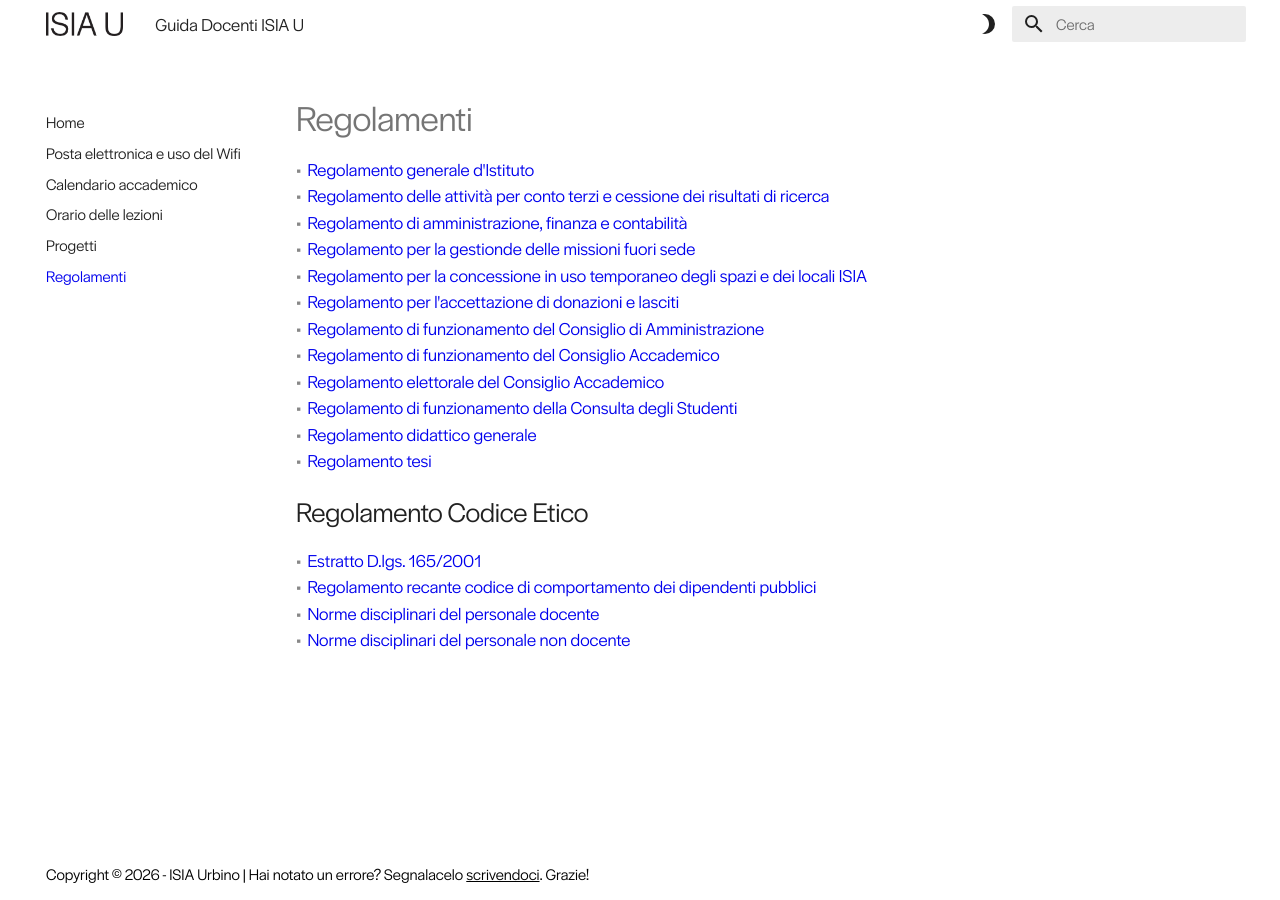
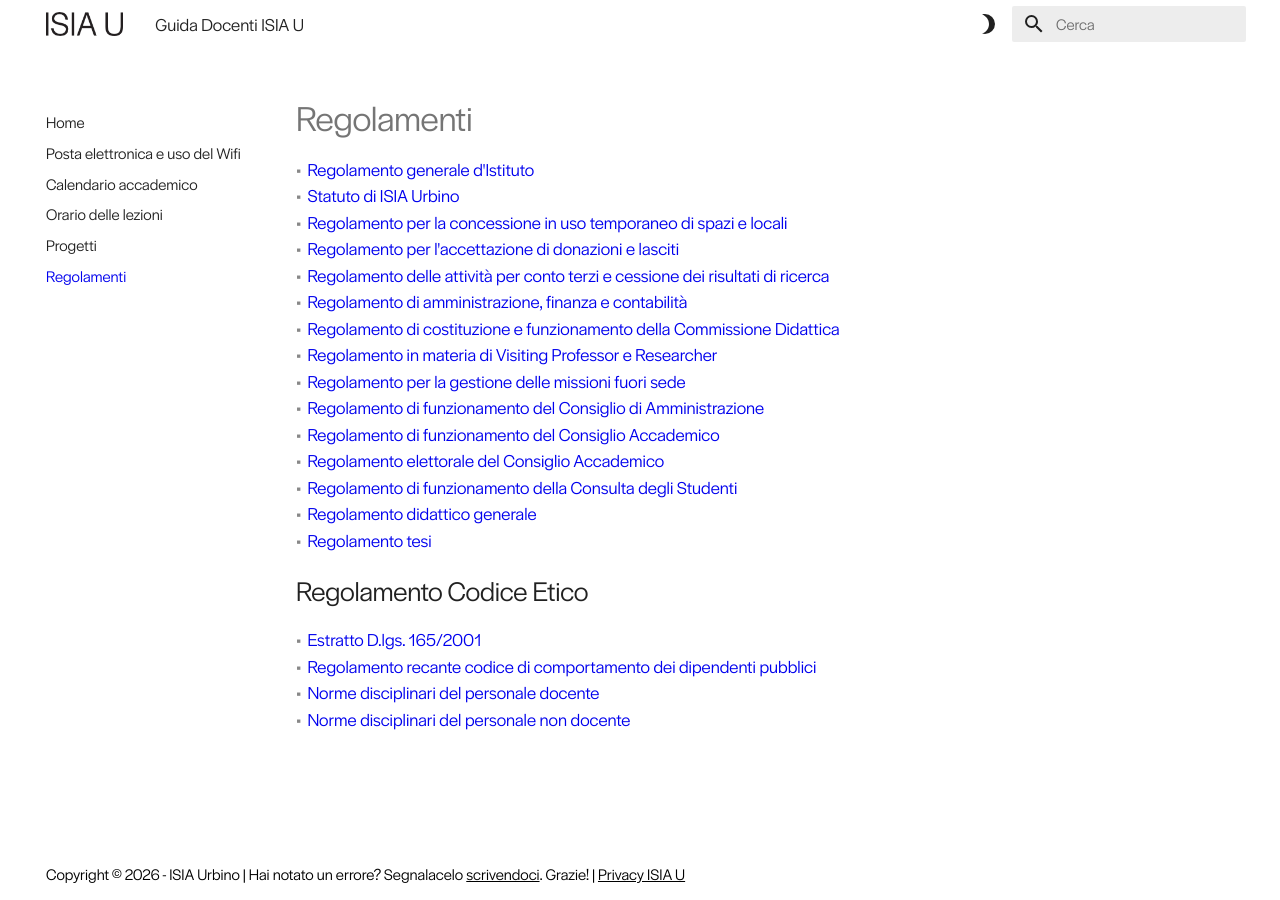
Before and after one commit to ISIA-Urbino/Guida-docenti-ISIAU, an MkDocs documentation site: the page built from docs/regolamenti.md, in a window 1280 px wide. Built offline with MkDocs 1.6.1 and Material for MkDocs 9.7.7, drawn with Linux system fonts in a browser that asks for light colours.

Commit message:
Aggiornamento Regolamenti e aggiunta sito Privacy nel footer

```diff
--- a/docs/regolamenti.md
+++ b/docs/regolamenti.md
@@ -5,11 +5,14 @@ hide:
 # Regolamenti
 
 - [Regolamento generale d'Istituto](assets/regolamenti/regolamento_istituto.pdf){:target="_blank"}
+- [Statuto di ISIA Urbino](assets/regolamenti/ISIAU-Statuto.pdf){:target="_blank"}
+- [Regolamento per la concessione in uso temporaneo di spazi e locali](assets/regolamenti/ISIAU_regolamento_concessione_spazi.pdf){:target="_blank"}
+- [Regolamento per l'accettazione di donazioni e lasciti](assets/regolamenti/ISIAU-Regolamento-accettazione-donazioni-lasciti.pdf){:target="_blank"}
 - [Regolamento delle attività per conto terzi e cessione dei risultati di ricerca](assets/regolamenti/06_ISIA_Urbino_Attivita_Conto_Terzi.pdf){:target="_blank"}
 - [Regolamento di amministrazione, finanza e contabilità](assets/regolamenti/1724919907389_regolamento_di_amministrazionex_finanza_e_contabilitx_-_isia_urbino.pdf){:target="_blank"}
-- [Regolamento per la gestionde delle missioni fuori sede](assets/regolamenti/1724919989054_regolamento_per_le_missioni.pdf){:target="_blank"}
-- [Regolamento per la concessione in uso temporaneo degli spazi e dei locali ISIA](assets/regolamenti/1724920035472_regolamento_spazi_i.s.i.a..pdf){:target="_blank"}
-- [Regolamento per l'accettazione di donazioni e lasciti](assets/regolamenti/1724920094610_regolamento_donazioni_e_lasciti.pdf){:target="_blank"}
+- [Regolamento di costituzione e funzionamento della Commissione Didattica](assets/regolamenti/ISIAU-Regolamento-Commissione-Didattica.pdf){:target="_blank"}
+- [Regolamento in materia di Visiting Professor e Researcher](assets/regolamenti/ISIAU-Regolamento-Visiting-Professor-Researcher.pdf){:target="_blank"}
+- [Regolamento per la gestione delle missioni fuori sede](assets/regolamenti/ISIAU-Regomento-Missioni-fuori-sede.pdf){:target="_blank"}
 - [Regolamento di funzionamento del Consiglio di Amministrazione](assets/regolamenti/1724920736427_regolamento_di_funzionamento_del_consiglio_di_amministrazione_-_i.s.i.a._urbino.pdf){:target="_blank"}
 - [Regolamento di funzionamento del Consiglio Accademico](assets/regolamenti/1724920736572_regolamento_di_funzionamento_del_consiglio_accademico_-_i.s.i.a._urbino.pdf){:target="_blank"}
 - [Regolamento elettorale del Consiglio Accademico](assets/regolamenti/Regolamento_elettorale_Consiglio_Accademico.pdf){:target="_blank"}
--- a/mkdocs.yml
+++ b/mkdocs.yml
@@ -2,7 +2,7 @@ site_name: Guida Docenti ISIA U
 site_url: https://guidadocenti.isiaurbino.net
 site_description: Guide e risorse per docenti ISIA Urbino - procedure accademiche, modulistica, regolamenti didattici e supporto all'insegnamento
 site_author: ISIA Urbino
-copyright: Copyright &copy; <script>document.write(new Date().getFullYear())</script> - ISIA Urbino | Hai notato un errore? Segnalacelo <a href="mailto:collaborazione.funzionamento@isiaurbino.net">scrivendoci</a>. Grazie!
+copyright: Copyright &copy; <script>document.write(new Date().getFullYear())</script> - ISIA Urbino | Hai notato un errore? Segnalacelo <a href="mailto:collaborazione.funzionamento@isiaurbino.net">scrivendoci</a>. Grazie! | <a href="https://privacy.isiaurbino.net" target="_blank">Privacy ISIA U</a>
 nav:
   - Home: index.md
   - Posta elettronica e uso del Wifi: 'posta-wifi.md'
```
Also changed, not shown: 6 other files.
